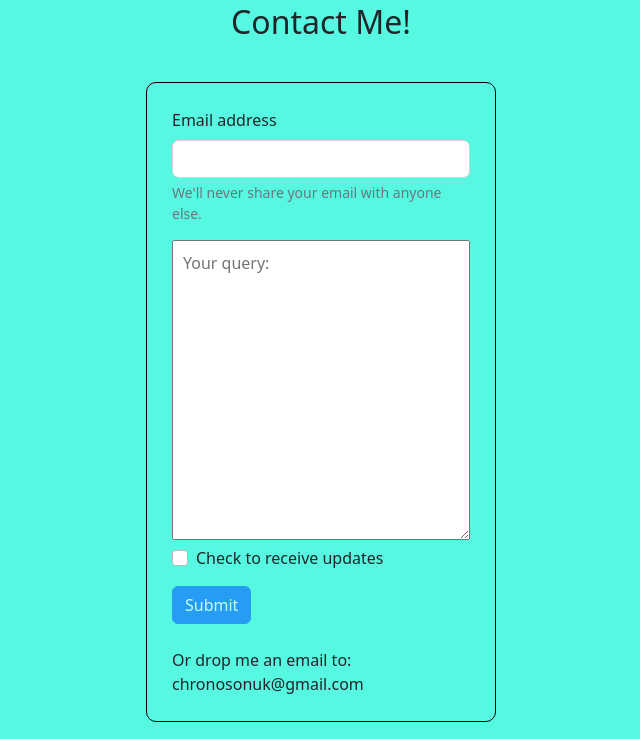
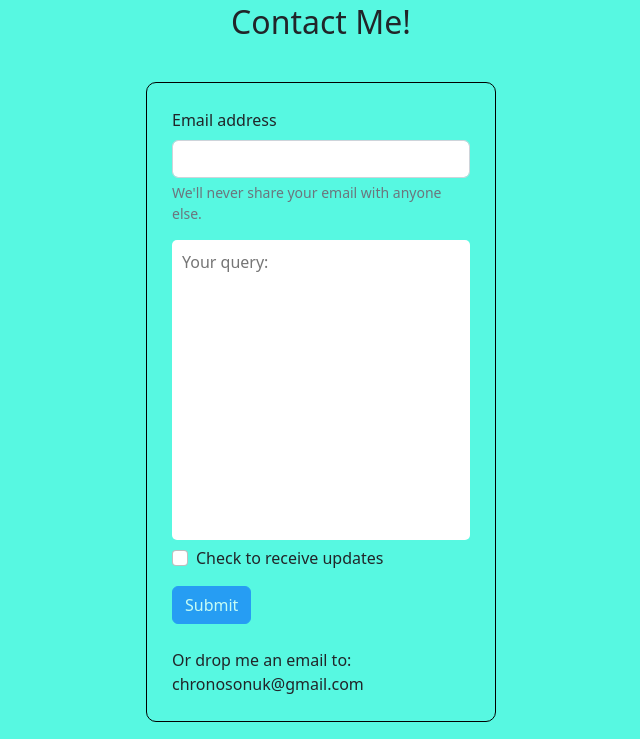
Before and after one commit to Michalous/personal_portfolio, a Django app: page / in a window 1280 px wide. Shown: the part 4401-5140 px from the top of the page, without its empty margins (319-959 px from the left). Run offline with Django 4.2, Linux system fonts and the light colour scheme; some libraries are stand-ins or nearby versions.

Commit message:
textarea styled

```diff
--- a/portfolio/static/portfolio/styles.css
+++ b/portfolio/static/portfolio/styles.css
@@ -132,6 +132,9 @@ body {
     width: 100%;
     height: 300px;
     padding: 10px;
+    border-radius: 5px;
+    border: none;
+    resize: none;
 }
 
 /* footer */
```
